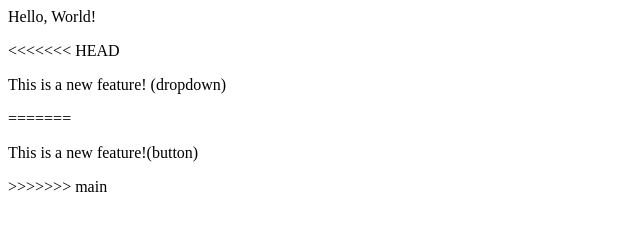
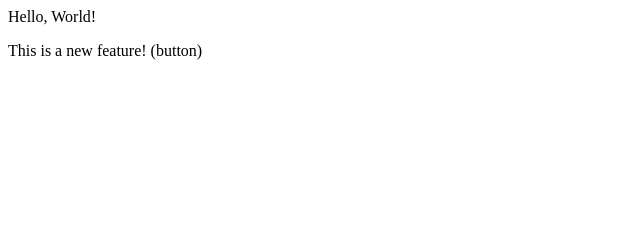
Before and after one commit to whatisaProCoder/git-github-tutorial-for-beginners, a plain HTML site: page index.html in a window 1280 px wide. Shown: the whole page, without its empty margins (0-640 px from the left). Drawn offline with Linux system fonts and the light colour scheme.

Commit message:
Refactor

```diff
--- a/index.html
+++ b/index.html
@@ -1,6 +1,2 @@
 <p>Hello, World!</p>
-<<<<<<< HEAD
-<p>This is a new feature! (dropdown)</p>
-=======
-<p>This is a new feature!(button)</p>
->>>>>>> main
+<p>This is a new feature! (button)</p>
```
